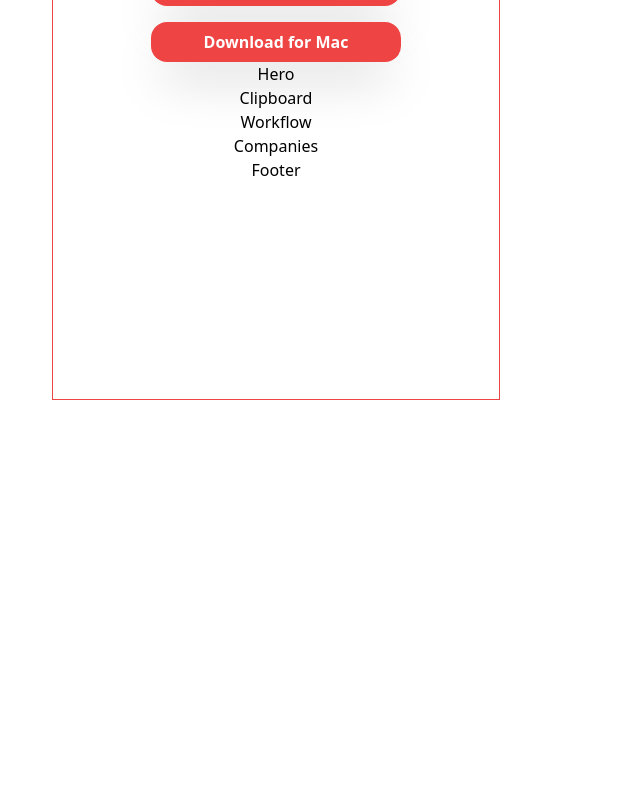
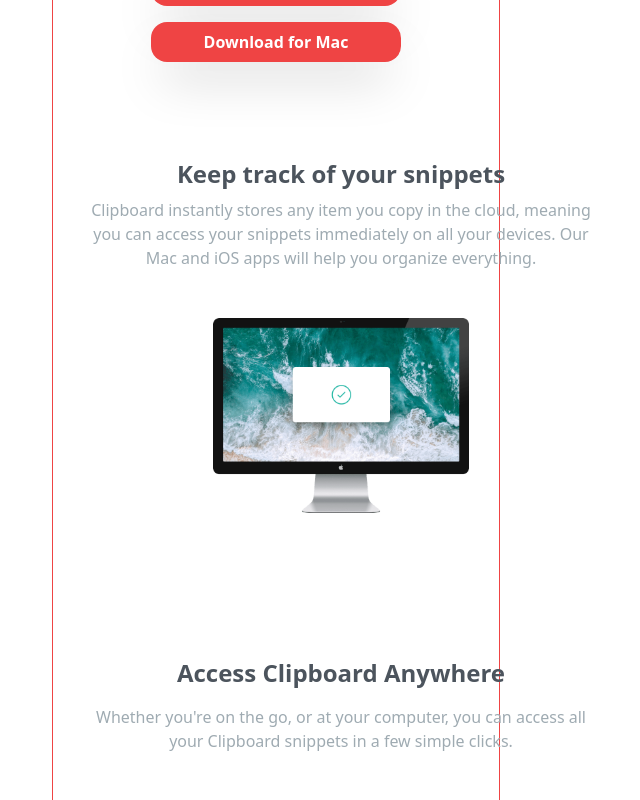
Before and after one commit to Jaspreet-Nijjar/react-tailwind-landing-page, a React (Vite) app: page / in a window 1280 px wide. Shown: the part 400-1200 px from the top of the page, without its empty margins (364-1004 px from the left). Before the commit the page ends 800 px from the top, so only its background shows below. Built offline with nearby package versions, Linux system fonts and the light colour scheme.

Commit message:
added the hero content

```diff
--- a/src/sections/Hero.jsx
+++ b/src/sections/Hero.jsx
@@ -1,5 +1,41 @@
+import computer from '../../images/image-computer.png';
+import devices from '../../images/image-devices.png';
+
+import { hero } from '../constants';
+
 const Hero = () => {
-  return <div>Hero</div>;
+  return (
+    <section className="p-8 mt-16 mx-auto">
+      <h2 className="text-2xl text-darkGrayBlue font-bold">
+        Keep track of your snippets
+      </h2>
+      <p className="text-grayBlue mt-2 mb-12 mx-auto lg:max-w-lg">
+        Clipboard instantly stores any item you copy in the cloud, meaning you
+        can access your snippets immediately on all your devices. Our Mac and
+        iOS apps will help you organize everything.
+      </p>
+
+      <div>
+        <div className="lg:flex lg:gap-12 mb-36">
+          <img
+            src={computer}
+            alt="computer image"
+            width={300}
+            className="mx-auto lg:w-1/2"
+          />
+        </div>
+
+        <h1 className="text-2xl font-bold text-darkGrayBlue">
+          Access Clipboard Anywhere
+        </h1>
+        <p className="mt-4 text-grayBlue mb-12 max-w-[600px] mx-auto">
+          Whether you're on the go, or at your computer, you can access all your
+          Clipboard snippets in a few simple clicks.
+        </p>
+        <img src={devices} alt="device image" className="md:max-w-lg mx-auto" />
+      </div>
+    </section>
+  );
 };
 
 export default Hero;
```
